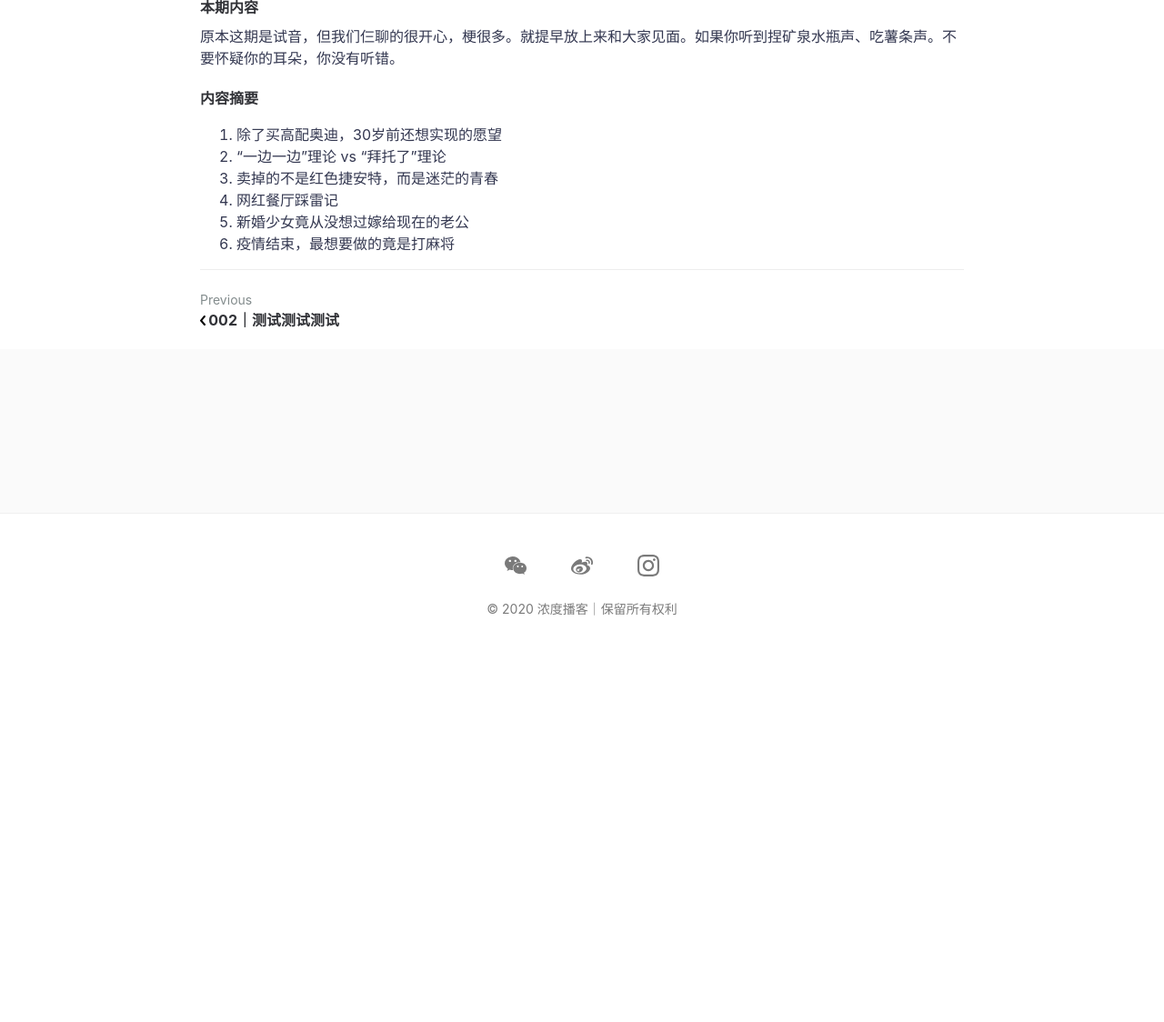
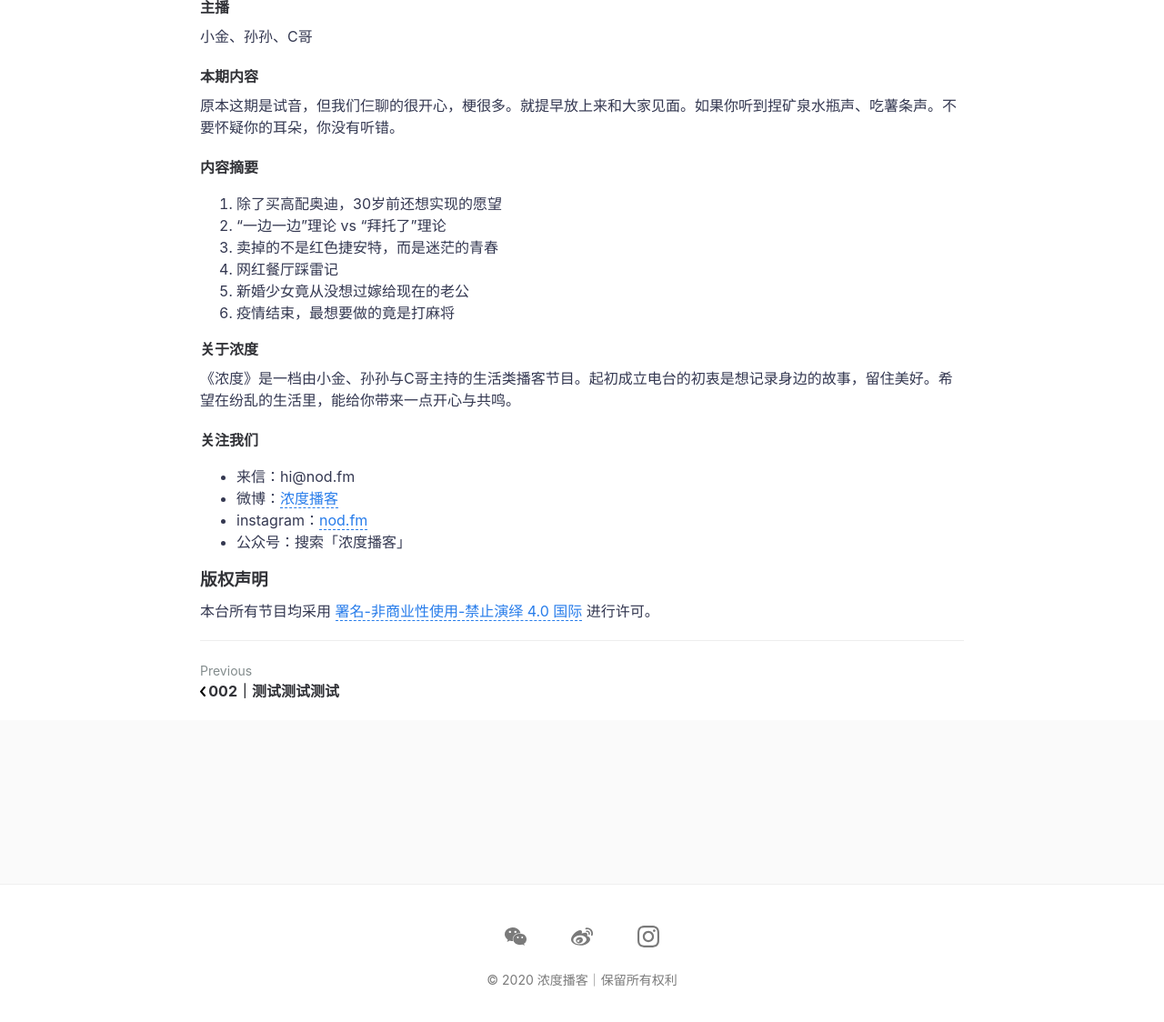
Before and after one commit to veblenkeung/nodfm.github.io, a Jekyll site: the page built from _posts/2020-06-02-000.md, in a window 1280 px wide and 1400 px high, scrolled down 479 px, cut to the strip 267-1391 px from the top of the window. Shown: the whole strip at 91% size. Built offline with Jekyll 4.4.1, drawn with Linux system fonts in a browser that asks for light colours; comment, search, counter and statistics services are not loaded; before the commit the page ends 1471 px from its top, so only the background shows below that.

Commit message:
2345
3245

```diff
--- a/_posts/2020-06-02-000.md
+++ b/_posts/2020-06-02-000.md
@@ -5,6 +5,12 @@ featured-img: posts_0000
 ---
 
 <iframe frameborder="no" border="0" marginwidth="0" marginheight="0" width="400" height="86" src="//music.163.com/outchain/player?type=3&id=2067418951&auto=1&height=66"></iframe>
+
+
+
+#### 主播
+
+小金、孙孙、C哥
 
 
 #### 本期内容
@@ -20,3 +26,21 @@ featured-img: posts_0000
 4. 网红餐厅踩雷记
 5. 新婚少女竟从没想过嫁给现在的老公
 6. 疫情结束，最想要做的竟是打麻将
+
+
+#### 关于浓度
+
+《浓度》是一档由小金、孙孙与C哥主持的生活类播客节目。起初成立电台的初衷是想记录身边的故事，留住美好。希望在纷乱的生活里，能给你带来一点开心与共鸣。
+
+
+#### 关注我们
+
+* 来信：hi@nod.fm
+* 微博：[浓度播客](//weibo.com/nongduorg)
+* instagram：[nod.fm](https://www.instagram.com/nod.fm/)
+* 公众号：搜索「浓度播客」
+
+
+### 版权声明
+
+本台所有节目均采用 [署名-非商业性使用-禁止演绎 4.0 国际](https://creativecommons.org/licenses/by-nc-nd/4.0/deed.zh) 进行许可。
```
